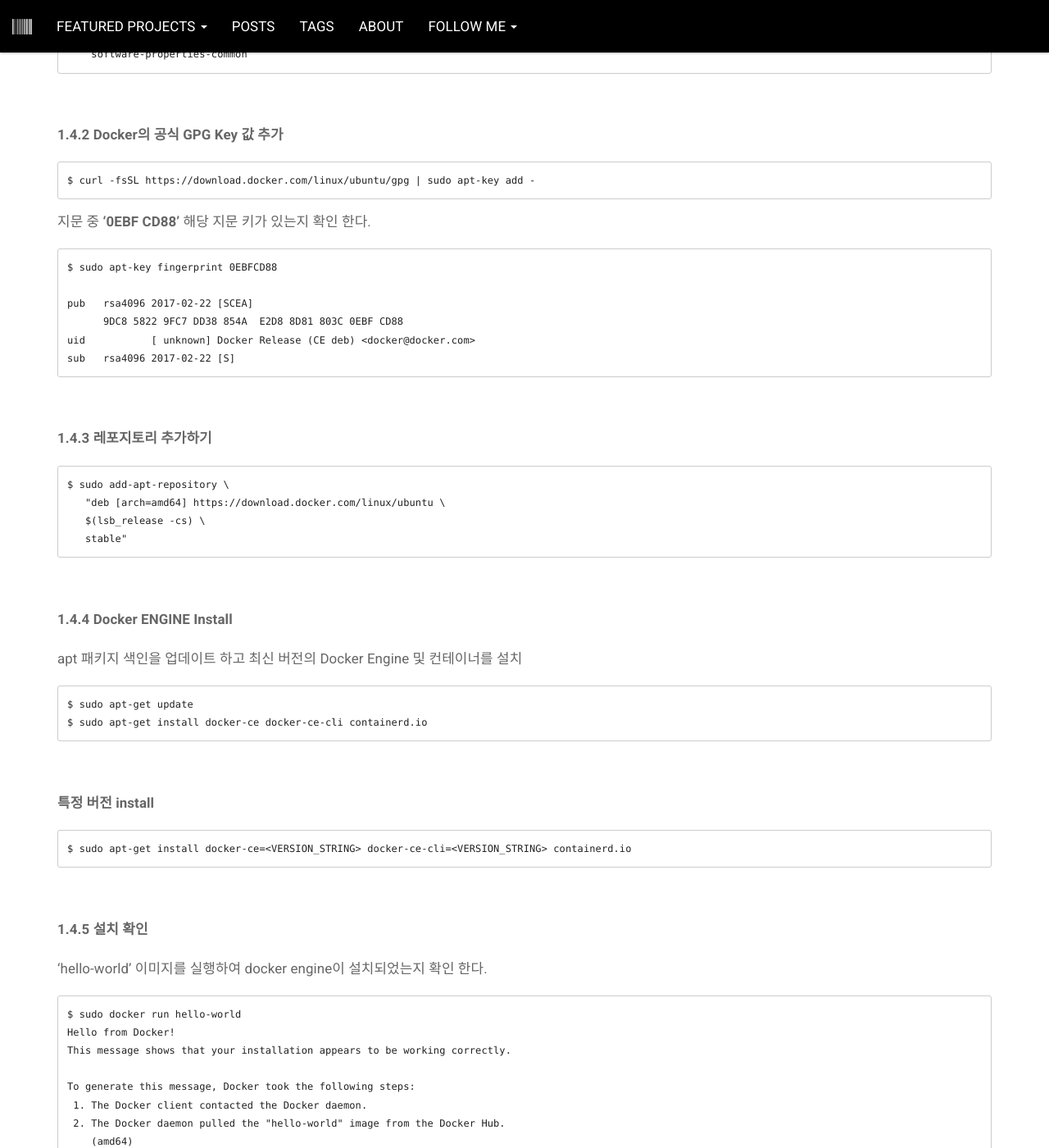
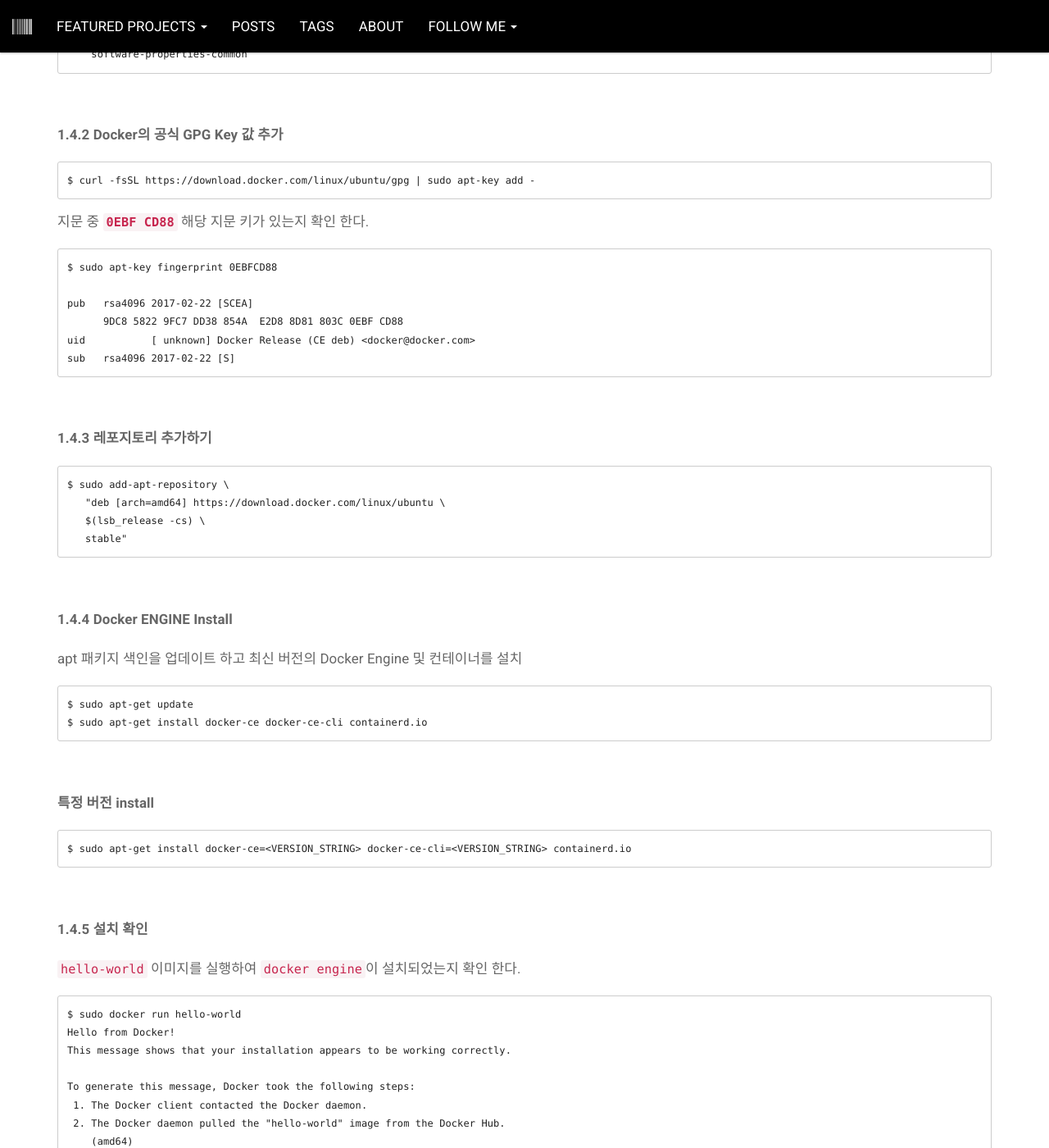
Before and after one commit to 9oooroom/9oooroom.github.io, a Jekyll site: the page built from _posts/2020-07-13-Docker-install-AWS-EC2-ubuntu-16.04.md, in a window 1280 px wide and 1400 px high, scrolled down 1470 px. Shown: the whole window at 82% size. Built offline with Jekyll 4.4.1, drawn with Linux system fonts in a browser that asks for light colours; comment, search, counter and statistics services are not loaded.

````diff
--- a/_posts/2020-07-13-Docker-install-AWS-EC2-ubuntu-16.04.md
+++ b/_posts/2020-07-13-Docker-install-AWS-EC2-ubuntu-16.04.md
@@ -59,7 +59,7 @@ $ sudo apt-get install \
 ```
 $ curl -fsSL https://download.docker.com/linux/ubuntu/gpg | sudo apt-key add -
 ```
-지문 중 **'0EBF CD88'** 해당 지문 키가 있는지 확인 한다.
+지문 중 **`0EBF CD88`** 해당 지문 키가 있는지 확인 한다.
 
 ```
 $ sudo apt-key fingerprint 0EBFCD88
@@ -100,7 +100,7 @@ $ sudo apt-get install docker-ce=<VERSION_STRING> docker-ce-cli=<VERSION_STRING>
 
 **1.4.5 설치 확인**
 
-'hello-world' 이미지를 실행하여 docker engine이 설치되었는지 확인 한다.
+`hello-world` 이미지를 실행하여 `docker engine`이 설치되었는지 확인 한다.
 ```
 $ sudo docker run hello-world
 Hello from Docker!
````
